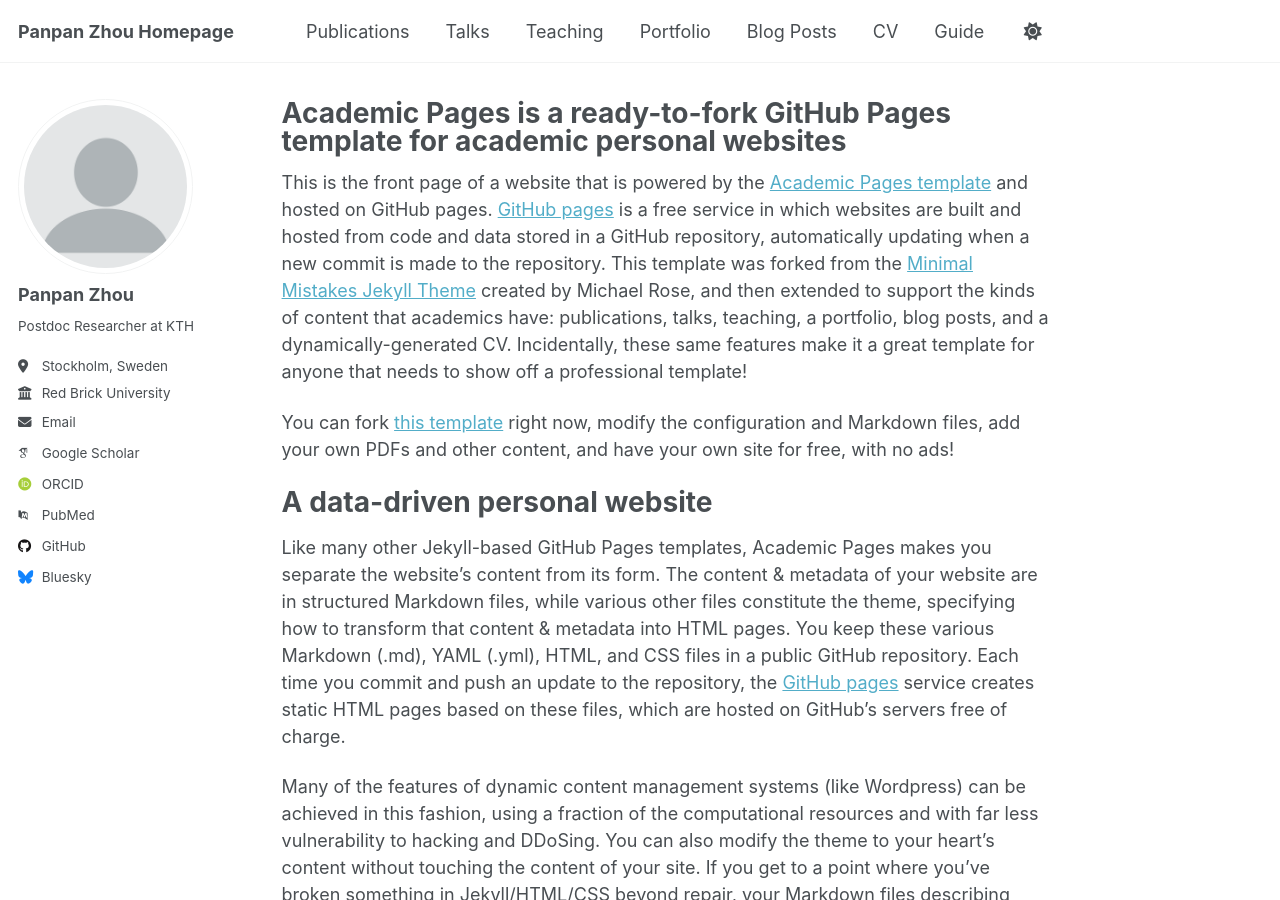
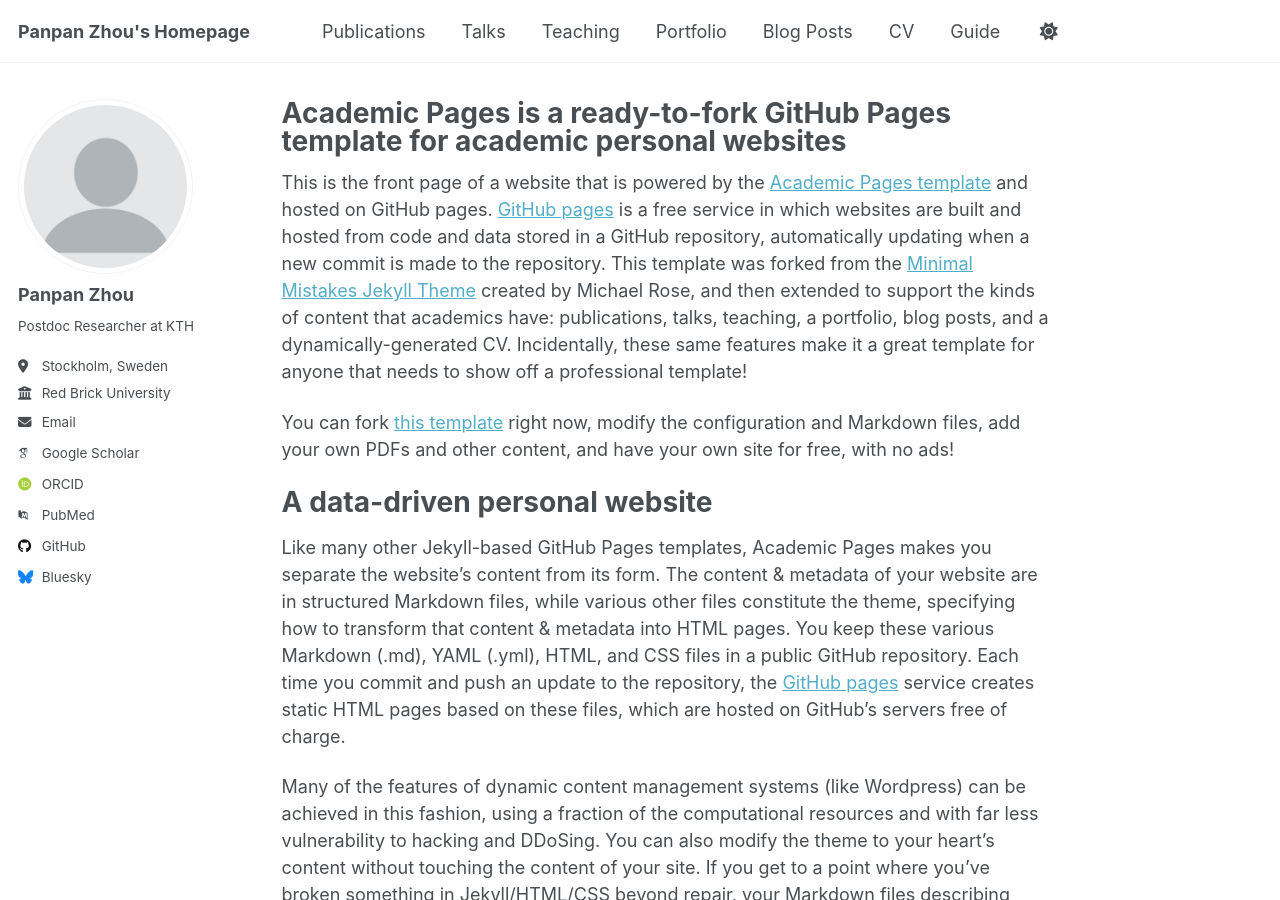
Before and after one commit to PanpanZhou11/Panpan-Zhou.github.io, a Jekyll site: the page built from _pages/about.md, in a window 1280 px wide and 900 px high. Built offline with Jekyll 4.4.1, drawn with Linux system fonts in a browser that asks for light colours; some web fonts are replaced; a script that is not in the unit is left out.

```diff
--- a/_config.yml
+++ b/_config.yml
@@ -9,7 +9,7 @@
 # Basic Site Settings
 locale                   : "en-US"
 site_theme               : "default" # Currently available options are "default", "air"
-title                    : "Panpan Zhou Homepage"
+title                    : "Panpan Zhou's Homepage"
 title_separator          : "-"
 name                     : &name "Panpan Zhou"
 description              : &description "Panpan Zhou's academic portfolio"   # Update this with a general description of your site, this is the default if not overridden by a page
```
